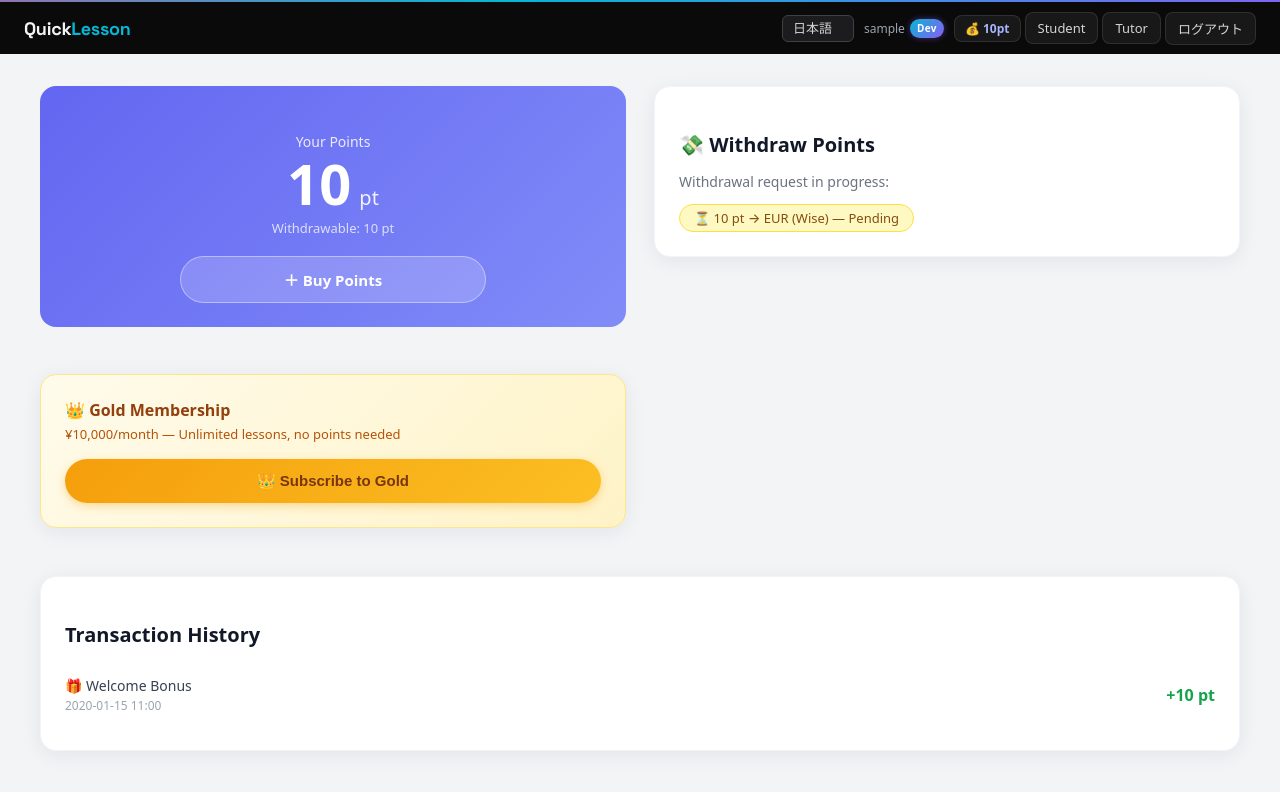
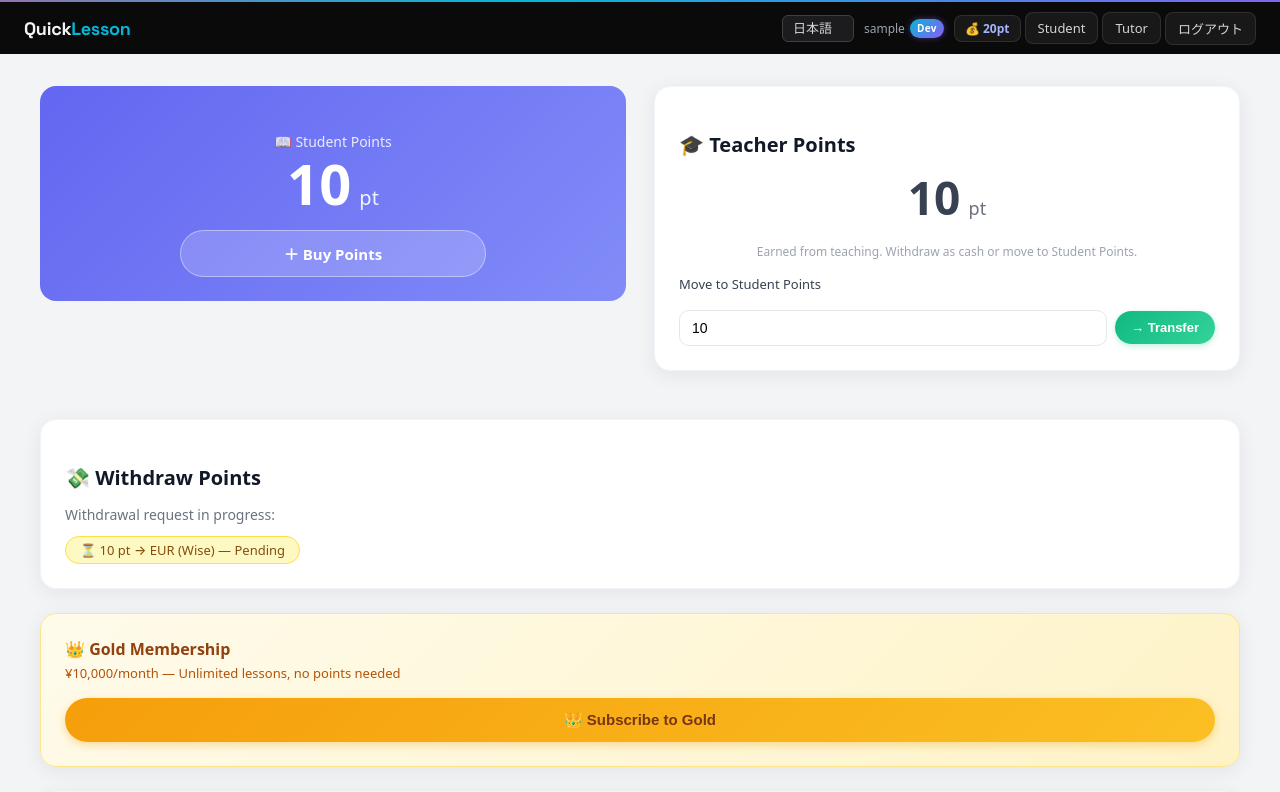
Before and after one commit to Zitatori/Django-5min-LanguageApp, a Django app: page /profile/ in a window 1280 px wide. Shown: the top 792 px of the page. Before the commit the page ends 710 px from the top, so only its background shows below. Run offline with Django 4.2, Linux system fonts and the light colour scheme; a user stored in the database is signed in; tables that the repository leaves empty hold one stand-in row (values such as "Sample post"); some libraries are stand-ins or nearby versions.

Commit message:
Split points into student_balance and teacher_balance
新仕様:
- 生徒ポイント(student_balance): 購入・ボーナス → 授業受講で消費
- 講師ポイント(teacher_balance): 授業で稼ぐ → 出金 or 生徒ポイントに移行
- 生徒→講師への移行は不可
- Goldユーザーは生徒ポイント消費なし（講師ポイントは通常通り稼ぐ）

変更内容:
- PointBalance: balance/earned_balance を student_balance/teacher_balance に分割
  balance プロパティで合計を後方互換表示
- migration 0012: 既存データ移行 (balance-earned→student, earned→teacher)
- PointTransaction: TYPE_TRANSFER 追加
- consumers.py: student_balance から授業費引き落とし、teacher_balance に報酬加算
- profile.py: transfer_points() ビュー追加、出金は teacher_balance から
- admin.py: ポイント調整は student_balance に、出金却下は teacher_balance に返還
- urls.py: /points/transfer/ 追加
- profile.html: 生徒/講師ポイントを分けて表示、講師→生徒振替フォーム追加
- admin_dashboard.html: hover で内訳表示、ポイントモーダルを生徒ポイント専用に

Co-Authored-By: Claude Sonnet 4.6 <noreply@anthropic.com>

```diff
--- a/core/urls.py
+++ b/core/urls.py
@@ -2,7 +2,7 @@ from django.urls import path
 from . import views
 from .views import VideoRoomView
 from core.views.admin import admin_dashboard, update_tutor_languages, update_user_languages, delete_user, update_user_points, grant_initial_points_all, process_withdrawal, grant_gold, session_create, session_edit, session_delete
-from core.views.profile import profile, purchase_points, request_withdrawal, request_gold
+from core.views.profile import profile, purchase_points, request_withdrawal, transfer_points, request_gold
 
 
 
@@ -37,6 +37,7 @@ urlpatterns = [
     path('profile/', profile, name='profile'),
     path('points/purchase/', purchase_points, name='purchase_points'),
     path('points/withdraw/', request_withdrawal, name='request_withdrawal'),
+    path('points/transfer/', transfer_points, name='transfer_points'),
 
     # 引き出し申請処理（admin用）
     path('admin-dashboard/withdrawal/<int:withdrawal_id>/', process_withdrawal, name='process_withdrawal'),
--- a/core/views/profile.py
+++ b/core/views/profile.py
@@ -4,13 +4,13 @@ from django.utils import timezone
 from core.models import PointBalance, PointTransaction, WithdrawalRequest
 from core.models import GoldMembership, GoldSubscriptionRequest
 
-MIN_WITHDRAWAL_PTS = 20  # 最低引き出しポイント
+MIN_WITHDRAWAL_PTS = 20  # 最低出金ポイント
 FEE_THRESHOLD      = 50  # これ以上は手数料無料
 WITHDRAWAL_FEE     = 5   # 手数料
 
 
 def _get_or_create_balance(user):
-    balance, _ = PointBalance.objects.get_or_create(user=user, defaults={'balance': 0})
+    balance, _ = PointBalance.objects.get_or_create(user=user)
     return balance
 
 
@@ -26,18 +26,15 @@ def profile(request):
         user=request.user, status=WithdrawalRequest.STATUS_PENDING
     ).first()
 
-    # 引き出し可能額 = 講師として稼いだ分 と 総残高 の小さい方
-    withdrawable = min(balance.earned_balance, balance.balance)
-    is_tutor     = hasattr(request.user, 'tutorprofile')
+    is_tutor = hasattr(request.user, 'tutorprofile')
 
-    # Gold 申請中かどうか
+    # Gold 会員チェック
     gold_request_pending = GoldSubscriptionRequest.objects.filter(
         user=request.user, status=GoldSubscriptionRequest.STATUS_PENDING
     ).exists()
 
     return render(request, 'core/profile.html', {
         'balance':            balance,
-        'withdrawable':       withdrawable,
         'transactions':       transactions,
         'pending_withdrawal': pending_withdrawal,
         'min_withdrawal':     MIN_WITHDRAWAL_PTS,
@@ -45,7 +42,7 @@ def profile(request):
         'withdrawal_fee':     WITHDRAWAL_FEE,
         'can_withdraw':       (
             is_tutor
-            and withdrawable >= MIN_WITHDRAWAL_PTS
+            and balance.teacher_balance >= MIN_WITHDRAWAL_PTS
             and not pending_withdrawal
         ),
         'withdrawal_currencies': WithdrawalRequest.CURRENCY_CHOICES,
@@ -66,14 +63,11 @@ def request_withdrawal(request):
     except ValueError:
         return redirect('profile')
 
-    # バリデーション（引き出し可能額 = earned と balance の小さい方）
-    withdrawable = min(balance.earned_balance, balance.balance)
-    if (points < MIN_WITHDRAWAL_PTS
-            or withdrawable < points
-            or not hasattr(request.user, 'tutorprofile')):
+    if (not hasattr(request.user, 'tutorprofile')
+            or points < MIN_WITHDRAWAL_PTS
+            or points > balance.teacher_balance):
         return redirect('profile')
 
-    # 既に申請中なら重複させない
     if WithdrawalRequest.objects.filter(
         user=request.user, status=WithdrawalRequest.STATUS_PENDING
     ).exists():
@@ -81,9 +75,7 @@ def request_withdrawal(request):
 
     fee = calc_withdrawal_fee(points)
 
-    # ポイントを予約（earned_balance & balance 両方から引く）
-    balance.earned_balance -= points
-    balance.balance        -= points
+    balance.teacher_balance -= points
     balance.save()
 
     PointTransaction.objects.create(
@@ -106,6 +98,36 @@ def request_withdrawal(request):
 
 
 @login_required
+def transfer_points(request):
+    """講師ポイント → 生徒ポイント への振り替え"""
+    if request.method != 'POST':
+        return redirect('profile')
+
+    balance = _get_or_create_balance(request.user)
+
+    try:
+        pts = int(request.POST.get('points', 0))
+    except ValueError:
+        return redirect('profile')
+
+    if pts < 1 or pts > balance.teacher_balance:
+        return redirect('profile')
+
+    balance.teacher_balance -= pts
+    balance.student_balance += pts
+    balance.save()
+
+    PointTransaction.objects.create(
+        user=request.user,
+        amount=pts,
+        transaction_type=PointTransaction.TYPE_TRANSFER,
+        note=f"Transfer: {pts}pt teacher → student",
+    )
+
+    return redirect('profile')
+
+
+@login_required
 def purchase_points(request):
     TIERS = [
         {'points': 10,  'price_jpy': 1000},
@@ -121,11 +143,9 @@ def purchase_points(request):
 
 @login_required
 def request_gold(request):
-    """ゴールド会員申請（重複防止、申請中は再送不可）"""
     if request.method != 'POST':
         return redirect('profile')
 
-    # 既にアクティブな Gold メンバーなら不要
     try:
         membership = request.user.gold_membership
         if membership.is_active:
@@ -133,7 +153,6 @@ def request_gold(request):
     except Exception:
         pass
 
-    # 申請中なら重複させない
     if GoldSubscriptionRequest.objects.filter(
         user=request.user, status=GoldSubscriptionRequest.STATUS_PENDING
     ).exists():
--- a/templates/core/profile.html
+++ b/templates/core/profile.html
@@ -20,6 +20,16 @@
   }
   .btn-withdraw:hover { opacity:0.92; transform:translateY(-1px); box-shadow:0 4px 14px rgba(99,102,241,0.35); }
   .btn-withdraw:active { opacity:0.82; transform:scale(0.97); }
+  .btn-transfer {
+    padding: 9px 16px;
+    background: linear-gradient(135deg, #10b981 0%, #34d399 100%);
+    color: white; border: none; border-radius: 999px;
+    font-size: 13px; font-weight: 600; cursor: pointer;
+    transition: opacity 0.15s, transform 0.12s;
+    box-shadow: 0 2px 6px rgba(16,185,129,0.25);
+  }
+  .btn-transfer:hover { opacity:0.92; transform:translateY(-1px); }
+  .btn-transfer:active { opacity:0.82; transform:scale(0.97); }
   .pending-badge {
     display:inline-block; background:#fef9c3; color:#854d0e;
     border:1.5px solid #fde047; border-radius:99px;
@@ -144,7 +154,7 @@
 
   /* ── PC レイアウト ── */
   @media (min-width: 900px) {
-    /* ポイントヒーロー＋引出フォームを横並び（講師のみ） */
+    /* 生徒ヒーロー＋講師カードを横並び（講師のみ） */
     .pf-pc-top.pf-is-tutor {
       display: grid;
       grid-template-columns: 1fr 1fr;
@@ -155,9 +165,6 @@
     .pf-pc-top.pf-is-tutor .point-hero {
       margin-bottom: 0;
       border-radius: 16px;
-    }
-    .pf-pc-top.pf-is-tutor .withdraw-card {
-      margin-top: 0;
     }
     /* ヒーロー内のBuyボタンはPC幅をコントロール */
     .pf-pc-top.pf-is-tutor .btn-buy {
@@ -182,20 +189,56 @@
 {% endif %}
 
 <div class="pf-pc-top {% if request.user.tutorprofile %}pf-is-tutor{% endif %}">
+
+{# ── 生徒ポイント ヒーロー ── #}
 <div class="point-hero">
-  <p class="label">{% trans "Your Points" %}</p>
+  <p class="label">📖 {% trans "Student Points" %}</p>
   <div>
-    <span class="amount">{{ balance.balance }}</span>
+    <span class="amount">{{ balance.student_balance }}</span>
     <span class="unit">pt</span>
   </div>
-  {% if request.user.tutorprofile %}
-    <p class="earned">{% trans "Withdrawable" %}: {{ withdrawable }} pt</p>
+  {% if is_gold %}
+    <p class="earned">👑 {% trans "Gold: lessons are free" %}</p>
   {% endif %}
   <a href="{% url 'purchase_points' %}" class="btn-buy">＋ {% trans "Buy Points" %}</a>
 </div>
 
 {% if request.user.tutorprofile %}
-<div class="card withdraw-card" style="height:fit-content;">
+{# ── 講師ポイント カード ── #}
+<div class="card" style="height:fit-content; margin-top:0;">
+  <h3 class="card-title" style="margin-bottom:.6rem;">🎓 {% trans "Teacher Points" %}</h3>
+  <div style="text-align:center; padding:.4rem 0 .7rem;">
+    <span style="font-size:46px; font-weight:700; color:#374151; line-height:1;">{{ balance.teacher_balance }}</span>
+    <span style="font-size:18px; color:#6b7280; margin-left:4px;">pt</span>
+  </div>
+  <p style="font-size:12px; color:#9ca3af; text-align:center; margin-bottom:.9rem;">
+    {% trans "Earned from teaching. Withdraw as cash or move to Student Points." %}
+  </p>
+
+  {% if balance.teacher_balance > 0 %}
+  <form method="post" action="{% url 'transfer_points' %}">
+    {% csrf_token %}
+    <label class="withdraw-label">{% trans "Move to Student Points" %}</label>
+    <div style="display:flex; gap:8px; align-items:center;">
+      <input type="number" name="points" class="withdraw-input" style="margin-bottom:0; flex:1;"
+             min="1" max="{{ balance.teacher_balance }}"
+             value="{{ balance.teacher_balance }}">
+      <button type="submit" class="btn-transfer">→ {% trans "Transfer" %}</button>
+    </div>
+  </form>
+  {% else %}
+  <p style="font-size:13px; color:#d1d5db; text-align:center; padding:.2rem 0;">
+    {% trans "Teach a lesson to earn teacher points." %}
+  </p>
+  {% endif %}
+</div>
+{% endif %}
+
+</div>{# /pf-pc-top #}
+
+{# ── 出金カード（全幅） ── #}
+{% if request.user.tutorprofile %}
+<div class="card withdraw-card">
   <h3 class="card-title" style="margin-bottom:.8rem;">💸 {% trans "Withdraw Points" %}</h3>
 
   {% if pending_withdrawal %}
@@ -204,13 +247,13 @@
 
   {% elif can_withdraw %}
     <p style="font-size:13px; color:#6b7280; margin-bottom:.7rem;">
-      {% trans "Withdrawable" %}: <strong>{{ withdrawable }} pt</strong>
+      {% trans "Teacher Points" %}: <strong>{{ balance.teacher_balance }} pt</strong>
     </p>
 
     <div id="wd-notice" style="border-radius:8px; padding:.6rem .9rem; margin-bottom:1rem; font-size:13px;
-         {% if withdrawable >= fee_threshold %}background:#f0fdf4; color:#15803d; border:1px solid #bbf7d0;
+         {% if balance.teacher_balance >= fee_threshold %}background:#f0fdf4; color:#15803d; border:1px solid #bbf7d0;
          {% else %}background:#fffbeb; color:#92400e; border:1px solid #fde68a;{% endif %}">
-      {% if withdrawable >= fee_threshold %}
+      {% if balance.teacher_balance >= fee_threshold %}
         {% trans "出金可能です。50pt以上の出金は手数料無料です。" %}
       {% else %}
         {% trans "出金可能です。50pt未満の出金には5ptの手数料がかかります。" %}
@@ -222,8 +265,8 @@
 
       <label class="withdraw-label">{% trans "Points to withdraw" %}</label>
       <input type="number" name="points" id="wd-pts" class="withdraw-input"
-             min="{{ min_withdrawal }}" max="{{ withdrawable }}"
-             value="{{ withdrawable }}" required>
+             min="{{ min_withdrawal }}" max="{{ balance.teacher_balance }}"
+             value="{{ balance.teacher_balance }}" required>
 
       <div id="wd-summary" style="display:flex; gap:1.2rem; margin:.5rem 0 .9rem; font-size:13px; color:#374151;">
         <span>{% trans "Fee" %}: <strong id="wd-fee-val">--</strong></span>
@@ -259,7 +302,6 @@
       const noticeEl = document.getElementById('wd-notice');
       const FEE_THRESHOLD = {{ fee_threshold }};
       const FEE = {{ withdrawal_fee }};
-
       function update() {
         const pts = parseInt(input.value) || 0;
         if (pts < 20 || pts > parseInt(input.max)) { feeEl.textContent = '--'; netEl.textContent = '--'; return; }
@@ -281,7 +323,7 @@
 
   {% else %}
     <p style="font-size:14px; color:#9ca3af; padding:.5rem 0;">
-      {% trans "出金には最低" %} {{ min_withdrawal }} pt {% trans "必要です" %}（{% trans "現在" %}: {{ withdrawable }} pt）
+      {% trans "出金には最低" %} {{ min_withdrawal }} pt {% trans "必要です" %}（{% trans "現在" %}: {{ balance.teacher_balance }} pt）
     </p>
   {% endif %}
 </div>
@@ -302,8 +344,6 @@
 </div>
 {% endif %}
 
-</div>{# /pf-pc-top #}
-
 <div class="card pf-tx-card">
   <h3 class="card-title" style="margin-bottom:1rem;">{% trans "Transaction History" %}</h3>
 
@@ -318,6 +358,7 @@
             {% elif tx.transaction_type == 'lesson_taught' %}🎓 {% trans "Lesson (Tutor)" %}
             {% elif tx.transaction_type == 'purchase' %}💳 {% trans "Points Purchase" %}
             {% elif tx.transaction_type == 'withdrawal' %}💸 {% trans "Withdrawal" %}
+            {% elif tx.transaction_type == 'transfer' %}↔ {% trans "Transfer (Teacher→Student)" %}
             {% else %}{{ tx.transaction_type }}{% endif %}
           </div>
           <div class="tx-date">{{ tx.created_at|date:"Y-m-d H:i" }}</div>
```
Also changed, not shown: core/consumers.py (+4 -5 lines), core/models/points.py (+10 -4 lines), core/views/admin.py (+6 -7 lines), templates/core/admin_dashboard.html (+13 -9 lines), core/migrations/0012_split_point_balances.py (added).
